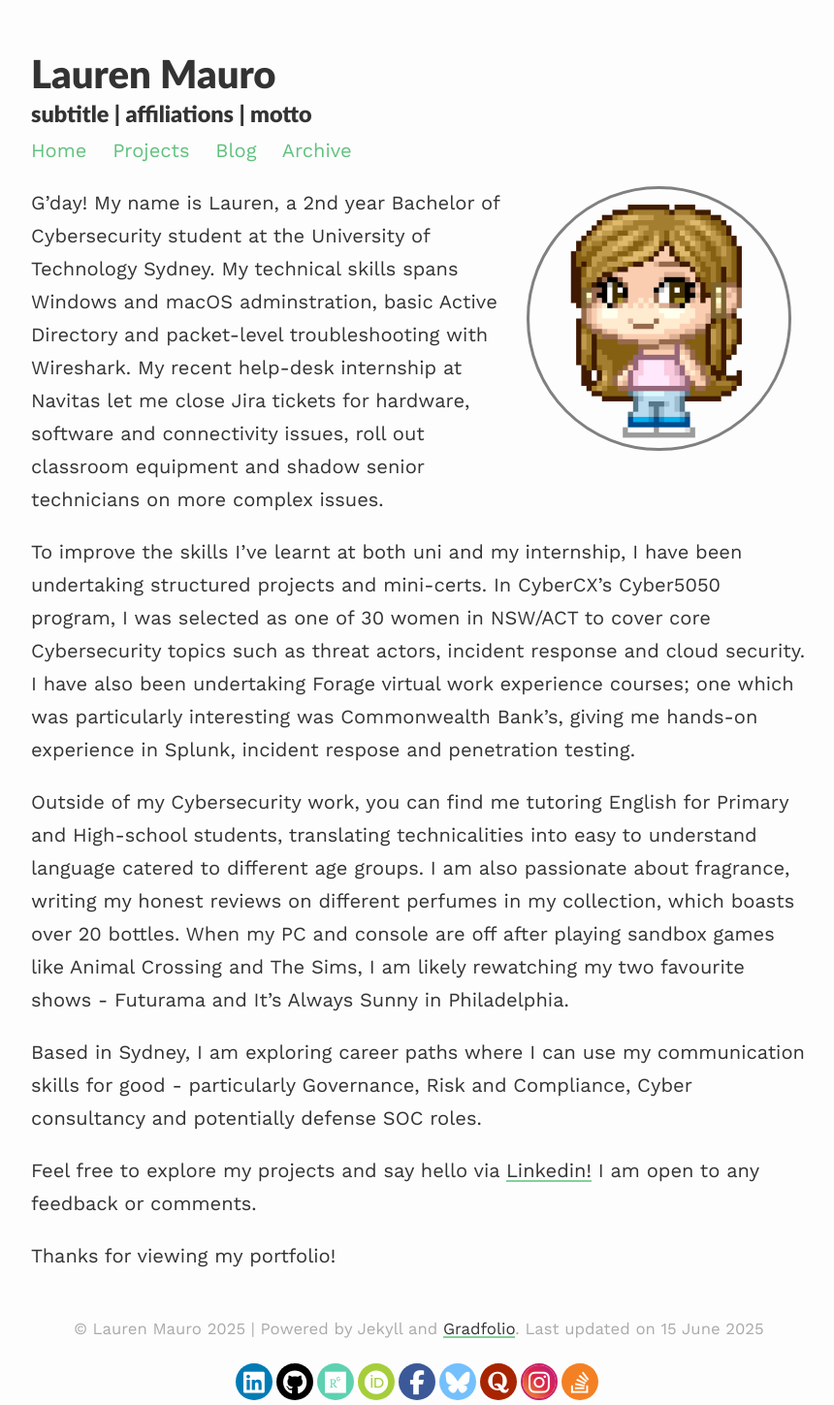
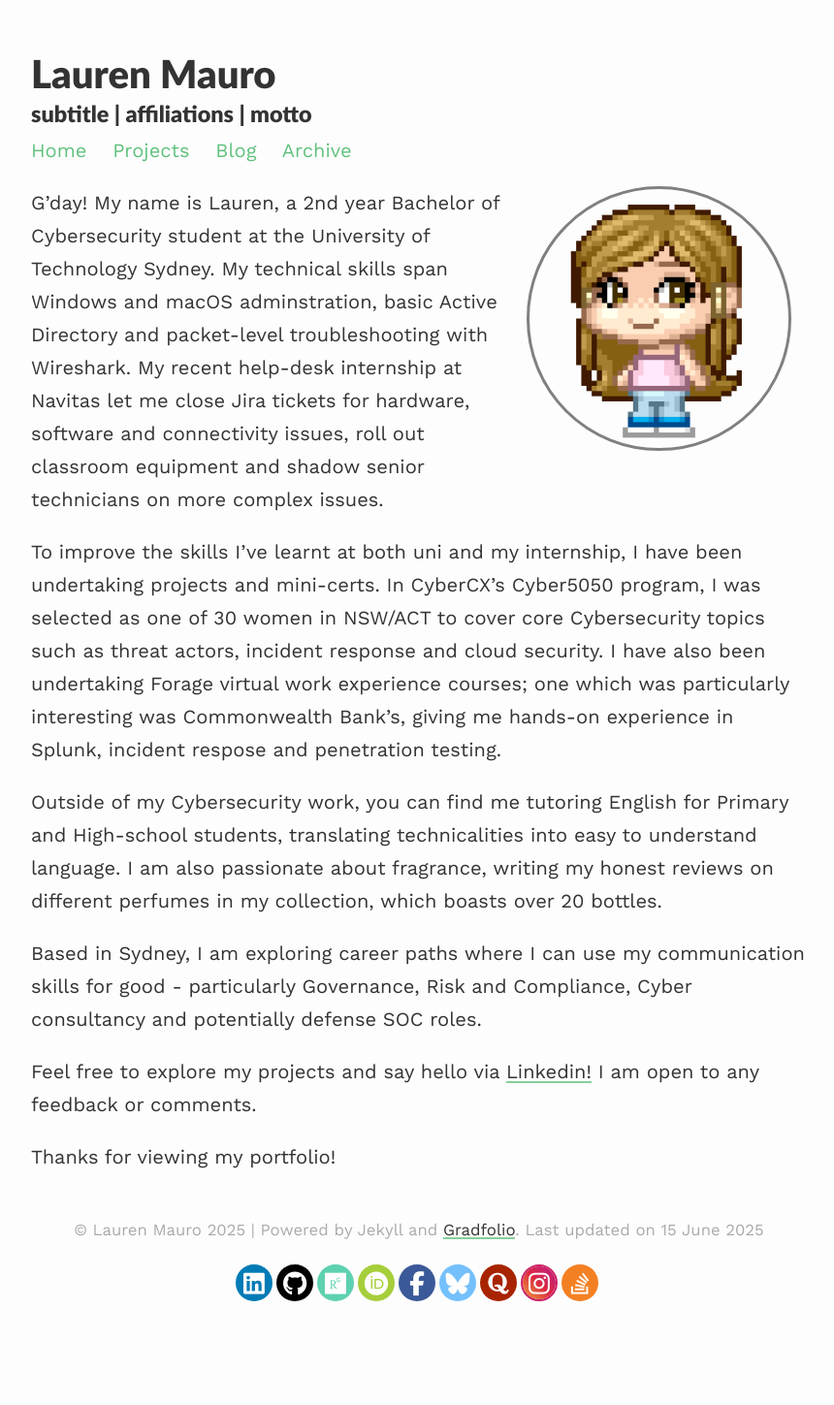
Before and after one commit to laurenmauro/laurenmauro.github.io, a Jekyll site: the page built from index.md, in a window 1280 px wide. Shown: the whole page at 97% size, without its empty margins (208-1068 px from the left). Built offline with Jekyll 4.4.1, drawn with Linux system fonts in a browser that asks for light colours; after the commit the page ends 1347 px from its top, so only the background shows below that.

Commit message:
Update index.md

```diff
--- a/index.md
+++ b/index.md
@@ -4,14 +4,15 @@
 profile:
   align: right
   image: chibi.png
+  image_alt: "Pixel-art chibi avatar of Lauren Mauro"
 published: true
 ---
 
-G'day! My name is Lauren,  a 2nd year Bachelor of Cybersecurity student at the University of Technology Sydney. My technical skills spans Windows and macOS adminstration, basic Active Directory and packet-level troubleshooting with Wireshark. My recent help-desk internship at Navitas let me close Jira tickets for hardware, software and connectivity issues, roll out classroom equipment and shadow senior technicians on more complex issues.
+G'day! My name is Lauren,  a 2nd year Bachelor of Cybersecurity student at the University of Technology Sydney. My technical skills span Windows and macOS adminstration, basic Active Directory and packet-level troubleshooting with Wireshark. My recent help-desk internship at Navitas let me close Jira tickets for hardware, software and connectivity issues, roll out classroom equipment and shadow senior technicians on more complex issues.
 
-To improve the skills I've learnt at both uni and my internship, I have been undertaking structured projects and mini-certs. In CyberCX's Cyber5050 program, I was selected as one of 30 women in NSW/ACT to cover core Cybersecurity topics such as threat actors, incident response and cloud security. I have also been undertaking Forage virtual work experience courses; one which was particularly interesting was Commonwealth Bank's, giving me hands-on experience in Splunk, incident respose and penetration testing.
+To improve the skills I've learnt at both uni and my internship, I have been undertaking projects and mini-certs. In CyberCX's Cyber5050 program, I was selected as one of 30 women in NSW/ACT to cover core Cybersecurity topics such as threat actors, incident response and cloud security. I have also been undertaking Forage virtual work experience courses; one which was particularly interesting was Commonwealth Bank's, giving me hands-on experience in Splunk, incident respose and penetration testing.
 
-Outside of my Cybersecurity work, you can find me tutoring English for Primary and High-school students, translating technicalities into easy to understand language catered to different age groups. I am also passionate about fragrance, writing my honest reviews on different perfumes in my collection, which boasts over 20 bottles. When my PC and console are off after playing sandbox games like Animal Crossing and The Sims, I am likely rewatching my two favourite shows - Futurama and It's Always Sunny in Philadelphia.
+Outside of my Cybersecurity work, you can find me tutoring English for Primary and High-school students, translating technicalities into easy to understand language. I am also passionate about fragrance, writing my honest reviews on different perfumes in my collection, which boasts over 20 bottles.
 
 Based in Sydney, I am exploring career paths where I can use my communication skills for good - particularly Governance, Risk and Compliance, Cyber consultancy and potentially defense SOC roles.
 
```
